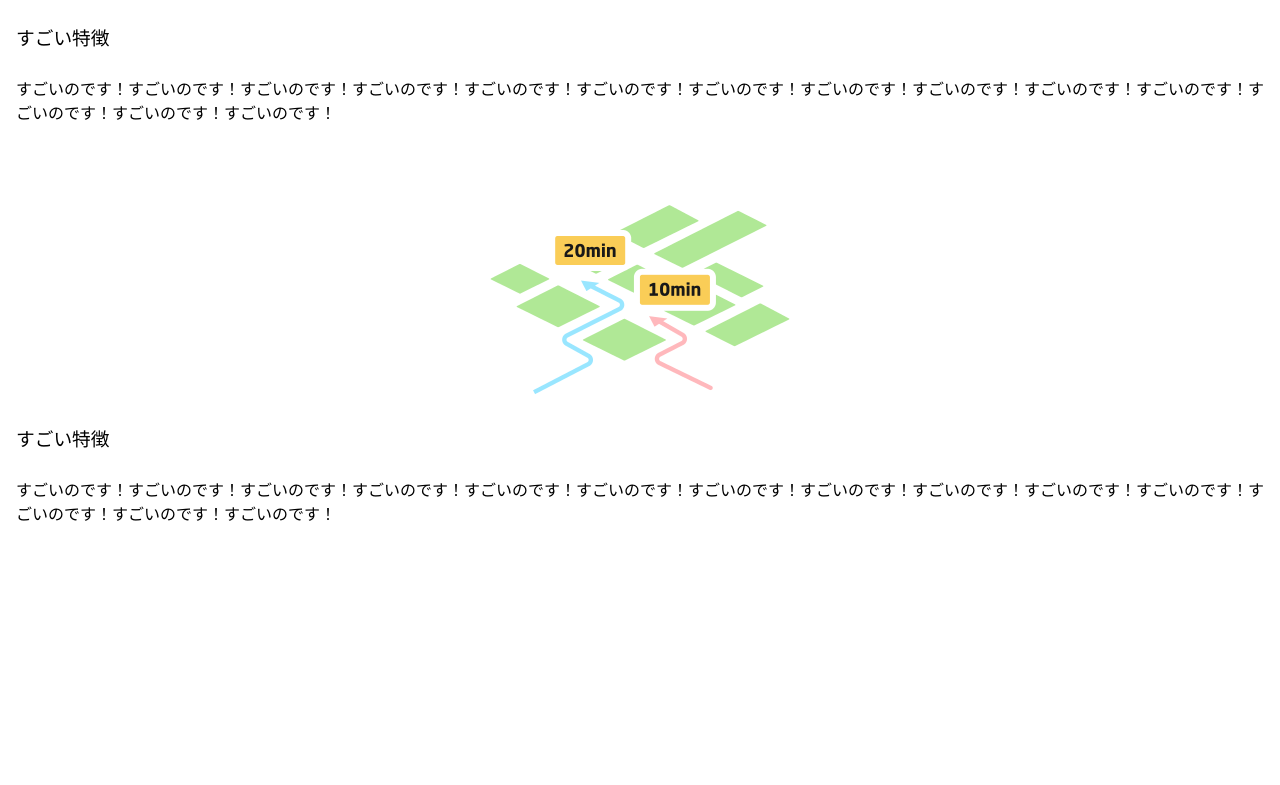
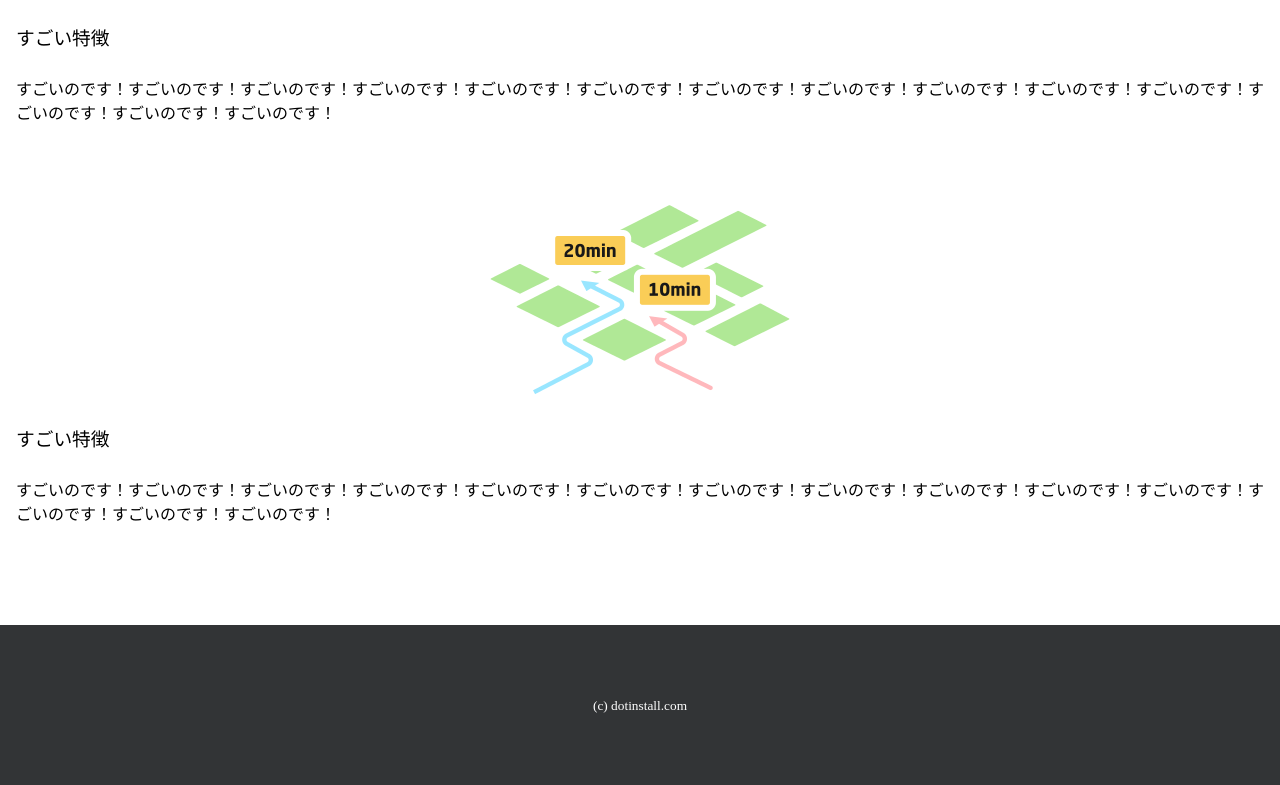
Before and after one commit to yutaotuka/My-walking-app-dotinstall, a plain HTML site: page MyWalkingApp/index.html in a window 1280 px wide. Shown: the part 1501-2286 px from the top of the page. Before the commit the page ends 2126 px from the top, so only its background shows below. Drawn offline with Linux system fonts and the light colour scheme.

Commit message:
footer完了

```diff
--- a/MyWalkingApp/index.html
+++ b/MyWalkingApp/index.html
@@ -45,5 +45,8 @@
       <p>すごいのです！すごいのです！すごいのです！すごいのです！すごいのです！すごいのです！すごいのです！すごいのです！すごいのです！すごいのです！すごいのです！すごいのです！すごいのです！すごいのです！</p>
     </div>
   </section>
+  <footer>
+    <small>(c) dotinstall.com</small>
+  </footer>
 </body>
 </html>
--- a/MyWalkingApp/style.css
+++ b/MyWalkingApp/style.css
@@ -75,3 +75,11 @@ header{
 }
 
 /* footer */
+footer{
+  background: #323436;
+  padding: 71px 0;
+  text-align: center;
+}
+footer small{
+  color: white;
+}
```
